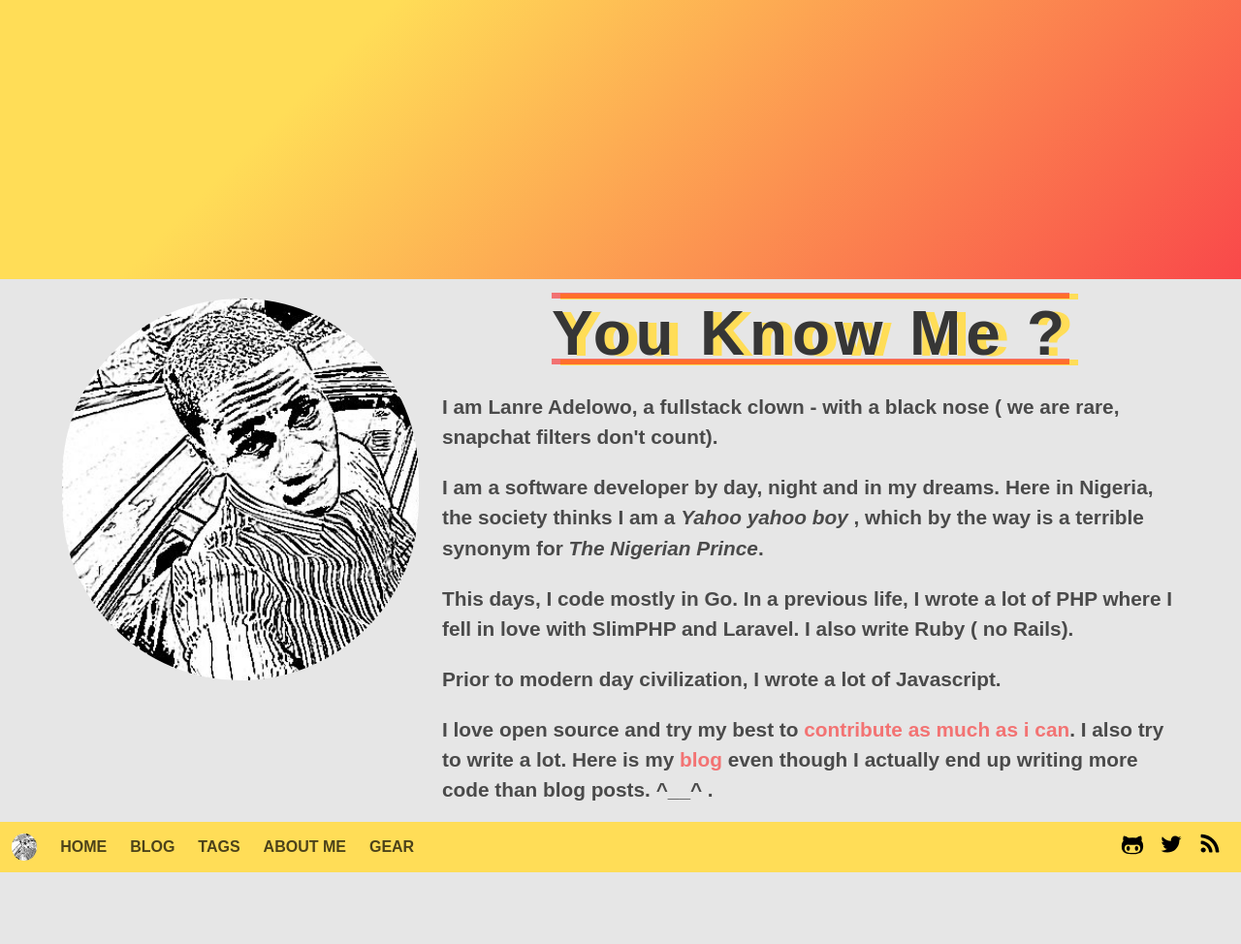
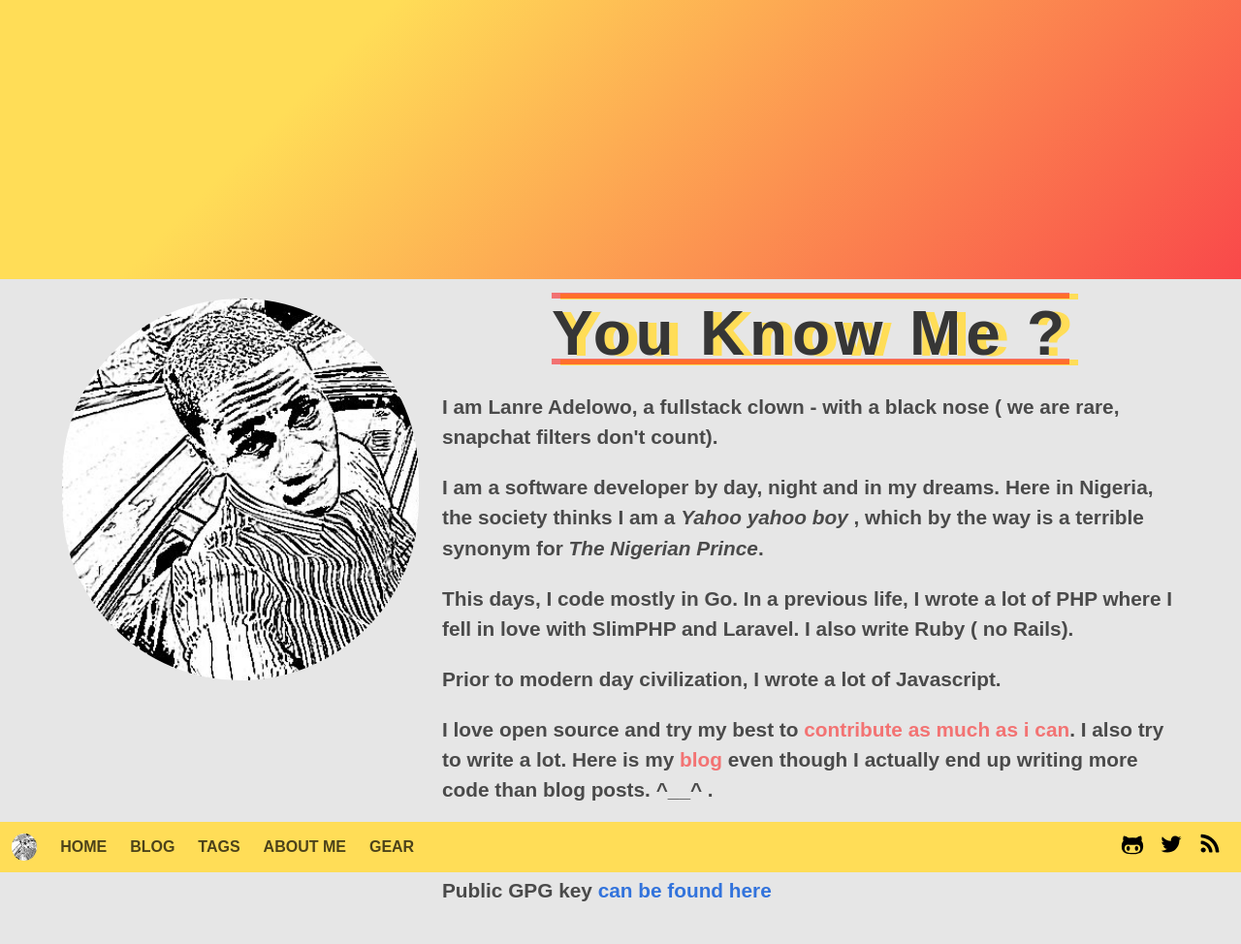
Before and after one commit to adelowo/portfolio, a Jekyll site: the page built from about.html, in a window 1280 px wide. Shown: the whole page at 97% size. Built offline with Jekyll 4.4.1, drawn with Linux system fonts in a browser that asks for light colours; some web fonts are replaced; before the commit the page ends 922 px from its top, so only the background shows below that.

Commit message:
add gpg key

```diff
--- a/about.html
+++ b/about.html
@@ -61,6 +61,8 @@ description: "I am Lanre Adelowo, a Software Developer interested in the web"
 		<p>
 		Email --> yo at lanre.wtf
 		</p>
+		<p> Public GPG key <a href="/41158467DC7A741F.asc">can be
+			found here </a>
 		</div>
 		</div>
 	</div>
```
Also changed, not shown: 1 other file.
